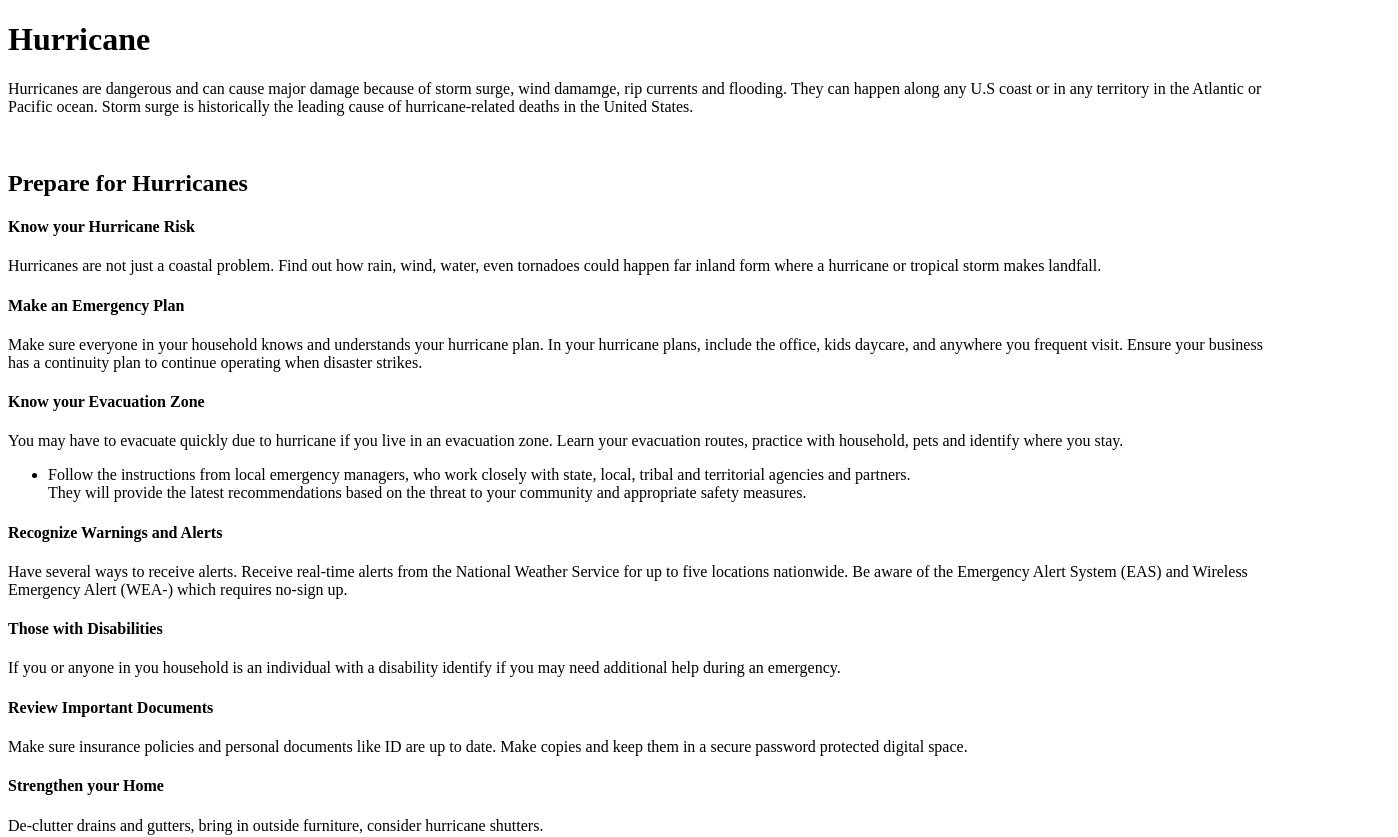
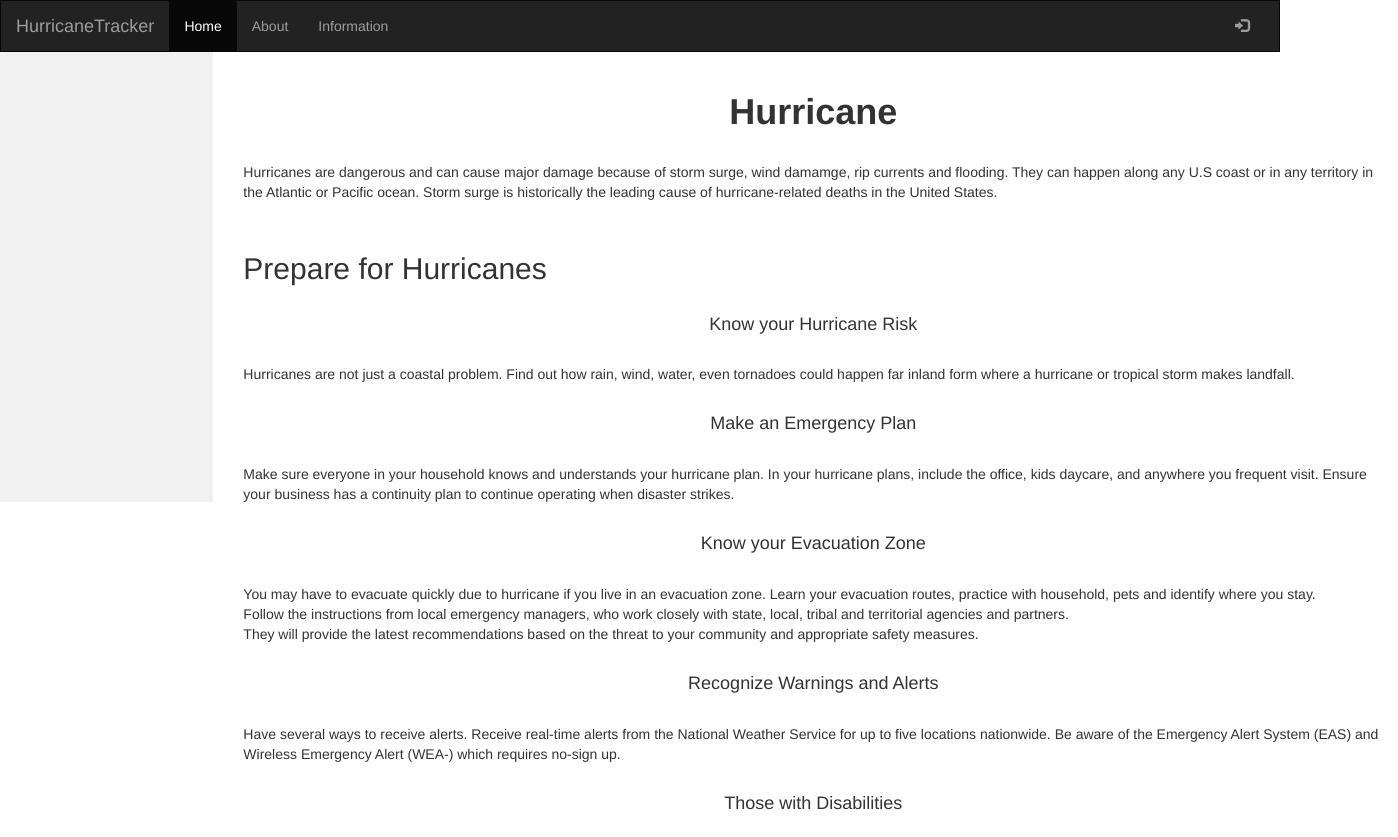
Before and after one commit to brysonsim/UNCCITSCFinal, a plain HTML site: page info.html in a window 1280 px wide. Shown: the top 837 px of the page, 1398 px wide, since content can reach past the window. Drawn offline with nearby package versions, Linux system fonts and the light colour scheme.

Commit message:
Updated styling

```diff
--- a/CSS/general.css
+++ b/CSS/general.css
@@ -20,6 +20,11 @@ footer {
     color: white;
     padding: 15px;
 }
+h1, h3, h4{
+    text-align: center;
+    padding-top: 20px;
+    padding-bottom: 20px;
+}
 
 /* On small screens, set height to 'auto' for sidenav and grid */
 @media screen and (max-width: 767px) {
--- a/info.html
+++ b/info.html
@@ -1,19 +1,63 @@
 <!DOCTYPE html>
 <html lang="en">
+
 <head>
     <meta charset="UTF-8">
     <title>Information</title>
+
+    <meta name="viewport" content="width=device-width, initial-scale=1">
+    <link rel="stylesheet" href="https://maxcdn.bootstrapcdn.com/bootstrap/3.4.1/css/bootstrap.min.css">
+    <link rel="stylesheet" href="CSS/general.css">
+    <link rel="stylesheet" href="CSS/weather.css">
+
+    <script src="https://ajax.googleapis.com/ajax/libs/jquery/3.5.1/jquery.min.js"></script>
+    <script src="https://maxcdn.bootstrapcdn.com/bootstrap/3.4.1/js/bootstrap.min.js"></script>
+
 </head>
+
 <body>
+    <nav class="navbar navbar-inverse">
+        <div class="container-fluid">
+            <div class="navbar-header">
+                <button type="button" class="navbar-toggle" data-toggle="collapse" data-target="#myNavbar">
+                    <span class="icon-bar"></span>
+                    <span class="icon-bar"></span>
+                    <span class="icon-bar"></span>
+                </button>
+                <a class="navbar-brand" href="#">HurricaneTracker</a>
+            </div>
+            <div class="collapse navbar-collapse" id="myNavbar">
+                <ul class="nav navbar-nav">
+                    <li class="active"><a href="index.html">Home</a></li>
+                    <li><a href="#">About</a></li>
+                    <li><a href="info.html">Information</a></li>
+                </ul>
+                <ul class="nav navbar-nav navbar-right">
+                    <li><a href="#"><span class="glyphicon glyphicon-log-in"></span></a></li>
+                </ul>
+            </div>
+        </div>
+    </nav>
 
+    <div class="container-fluid text-center">
+        <div class="row content">
+            <div class="col-sm-2 sidenav">
+
+            </div>
+
+
+            <div class="col-sm-8 text-left">
+
+                <section class="top-banner">
+                    <div class="container">
                         <p>
                         <h1><strong>Hurricane</strong></h1>
 
-        Hurricanes are dangerous and can cause major damage because of storm surge, wind damamge, rip currents and flooding.
+                        Hurricanes are dangerous and can cause major damage because of storm surge, wind damamge, rip
+                        currents and flooding.
                         They can happen along any U.S coast or in any territory in the Atlantic or Pacific ocean.
                         Storm surge is historically the leading cause of hurricane-related deaths in the United States.
                         </p>
-
                         <br>
 
                         <p>
@@ -21,15 +65,18 @@
 
                         <h4>Know your Hurricane Risk</h4>
 
-        Hurricanes are not just a coastal problem. Find out how rain, wind, water, even tornadoes could happen far inland form
+                        Hurricanes are not just a coastal problem. Find out how rain, wind, water, even tornadoes could
+                        happen far inland form
                         where a hurricane or tropical storm makes landfall.
 
                         <br>
 
                         <h4>Make an Emergency Plan</h4>
 
-        Make sure everyone in your household knows and understands your hurricane plan. In your hurricane plans,
-        include the office, kids daycare, and anywhere you frequent visit. Ensure your business has a continuity plan to
+                        Make sure everyone in your household knows and understands your hurricane plan. In your
+                        hurricane plans,
+                        include the office, kids daycare, and anywhere you frequent visit. Ensure your business has a
+                        continuity plan to
                         continue operating when disaster strikes.
 
                         <br>
@@ -40,7 +87,8 @@
                         Learn your evacuation routes, practice with household, pets and identify where you stay.
                         <ul>
                             <li>
-                Follow the instructions from local emergency managers, who work closely with state, local, tribal
+                                Follow the instructions from local emergency managers, who work closely with state,
+                                local, tribal
                                 and territorial agencies and partners.
                                 <br>
                                 They will provide the latest recommendations based on the threat
@@ -50,8 +98,10 @@
 
                         <h4>Recognize Warnings and Alerts</h4>
 
-        Have several ways to receive alerts. Receive real-time alerts from the National Weather Service for up to five
-        locations nationwide. Be aware of the Emergency Alert System (EAS) and Wireless Emergency Alert (WEA-) which requires
+                        Have several ways to receive alerts. Receive real-time alerts from the National Weather Service
+                        for up to five
+                        locations nationwide. Be aware of the Emergency Alert System (EAS) and Wireless Emergency Alert
+                        (WEA-) which requires
                         no-sign up.
 
                         <br>
@@ -78,39 +128,57 @@
 
                         <h4>Get Tech Ready</h4>
 
-        Keep your phone charged when you know a hurricane is in the forecast and purchase backup charging
+                        Keep your phone charged when you know a hurricane is in the forecast and purchase backup
+                        charging
                         devices to power electronics.
 
                         <br>
 
                         <h4>Help your Neighborhood</h4>
 
-        Check with neighbors, senior citizens, or those who may need additional help securing hurricane plans
+                        Check with neighbors, senior citizens, or those who may need additional help securing hurricane
+                        plans
                         to see how you can be of assistance to others.
 
                         <br>
 
                         <h4>Gather Supplies</h4>
 
-        Have enough supplies to your household, include medication, disinfectant supplies, masks, pet supplies in your
-        go bag or car trunk. After a hurricane, you may not have access to these supplies for days or even weeks.
+                        Have enough supplies to your household, include medication, disinfectant supplies, masks, pet
+                        supplies in your
+                        go bag or car trunk. After a hurricane, you may not have access to these supplies for days or
+                        even weeks.
 
                         <ul>
                             <li>
-                Remember that not everyone can affors to respond by stocking up on necessities. For those
-                who can afford it, making essential purchases and slowly building up supplies in advance will
-                allow for longer time periods between shopping trips. This helps to protect those who are unable
-                to procure essentials beforehand and must shop more frequently. Only take the items you and your
+                                Remember that not everyone can affors to respond by stocking up on necessities. For
+                                those
+                                who can afford it, making essential purchases and slowly building up supplies in advance
+                                will
+                                allow for longer time periods between shopping trips. This helps to protect those who
+                                are unable
+                                to procure essentials beforehand and must shop more frequently. Only take the items you
+                                and your
                                 family may need so that others who rely on these products can also access them.
                             </li>
                         </ul>
 
                         </p>
+                    </div>
+                </section>
+            </div>
 
+        </div>
+        <div class="col-sm-2 sidenav">
 
+        </div>
+    </div>
+    </div>
 
+    <footer class="container-fluid text-center">
 
-
+    </footer>
 
 </body>
+
 </html>
```
Also changed, not shown: index.html (+1 -1 lines). Lines whose indentation alone changed are shown as unchanged.
